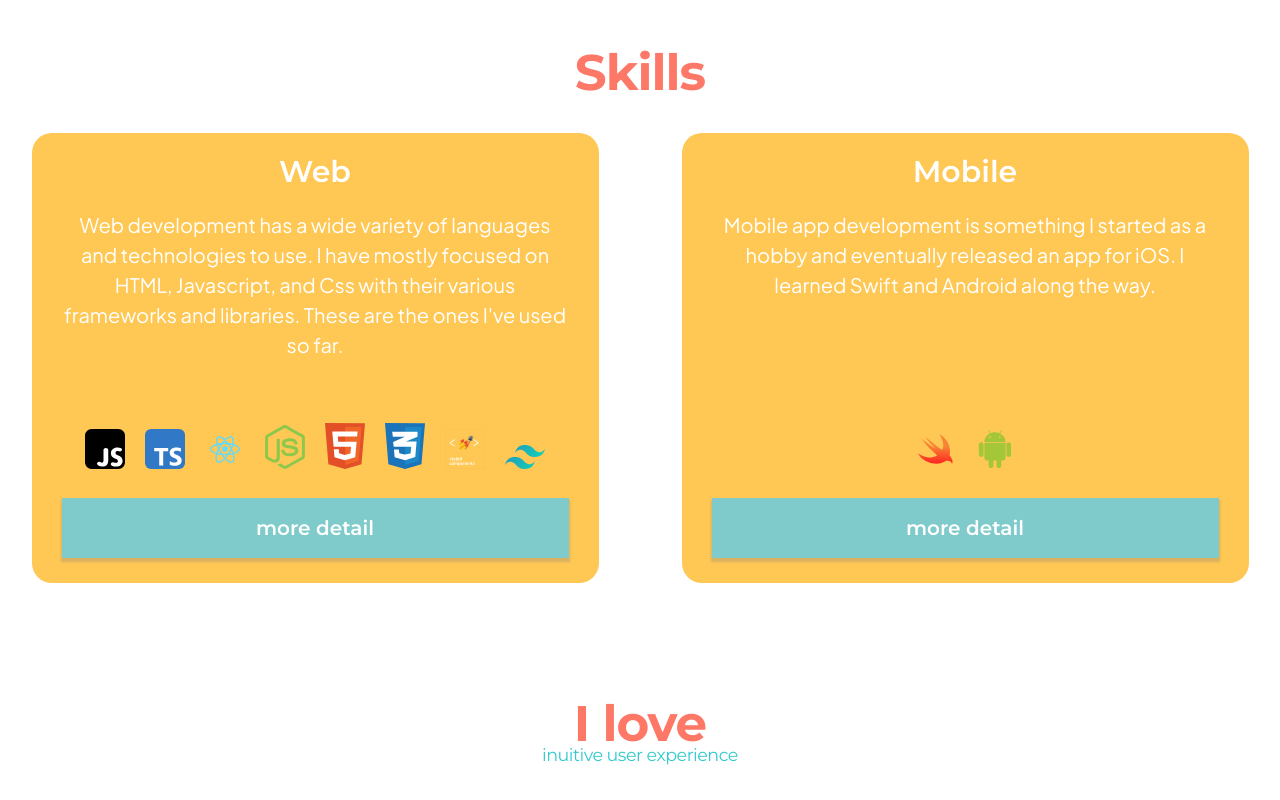
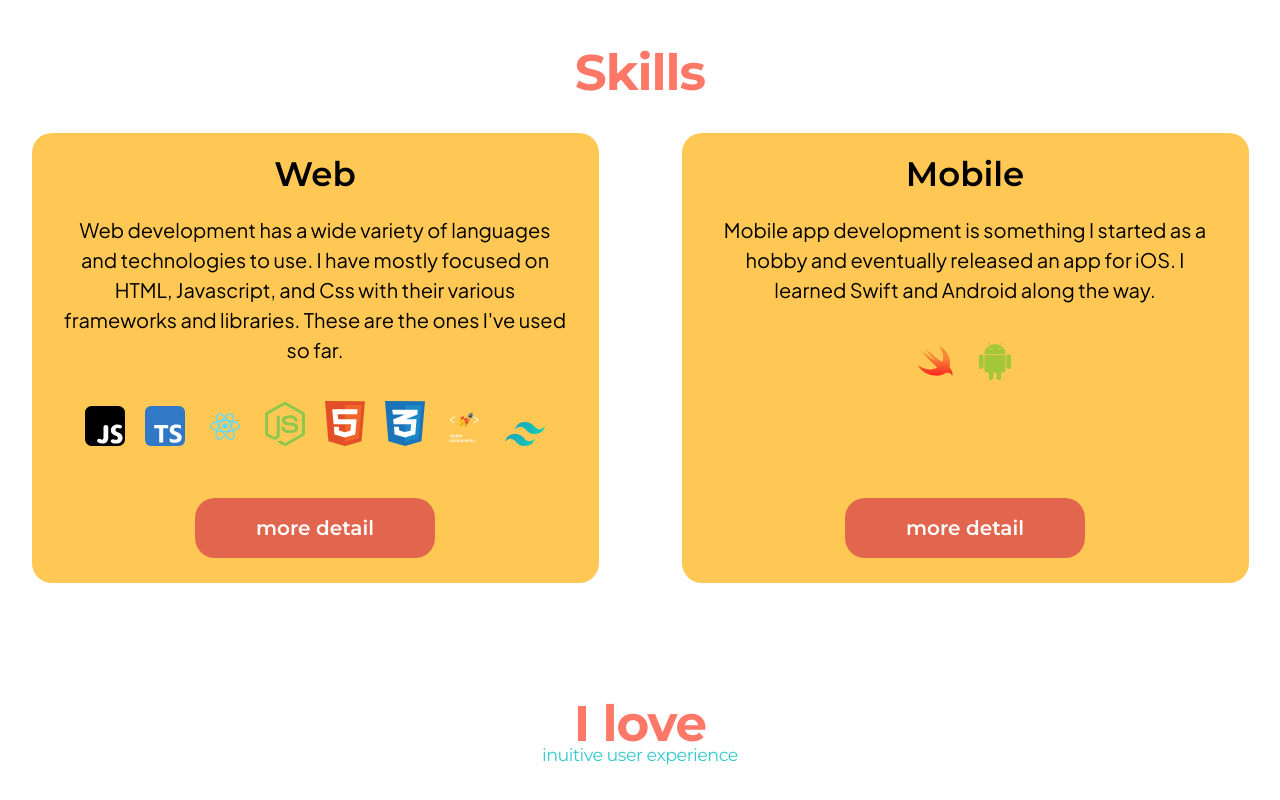
Before and after one commit to mcfliermeyer/Portfolio, a React (Create React App) app: page / in a window 1280 px wide. Shown: the part 1600-2400 px from the top of the page. Built offline with nearby package versions, Linux system fonts and the light colour scheme; no server answers; a web font is replaced by a local one.

Commit message:
Contact-form working along with color changes

```diff
--- a/src/components/FlipCard.tsx
+++ b/src/components/FlipCard.tsx
@@ -11,14 +11,14 @@ const StyledFlipCard = styled.div<FlipCardProps>`
   margin-inline: auto;
   display: block;
   position: relative;
-  color: #fff;
+  color: ${(p) => p.overload?.fontColor || "#ffffff"};
 
   @media (min-width: 425px) {
     max-width: 800px;
     margin-inline: auto;
   }
   .title {
-    font-size: 1.5rem;
+    font-size: 1.7rem;
     font-weight: 600;
     font-family: ${(props) => props.theme.fonts.nameTitleFont};
   }
@@ -28,8 +28,8 @@ const StyledFlipCard = styled.div<FlipCardProps>`
     display: inline-block;
     vertical-align: middle;
     cursor: pointer;
-    background-color: ${(props) => props.theme.colors.primaryBlue};
-    color: white;
+    background-color: ${(props) => props.overload?.ctaColor};
+    color: ${(p) => p.overload?.ctaFontColor || "#ffffff"};
     font-size: 1rem;
     font-weight: 600;
     font-family: ${(props) => props.theme.fonts.nameTitleFont};
@@ -37,22 +37,29 @@ const StyledFlipCard = styled.div<FlipCardProps>`
     padding: 1em 2em;
     margin: 0.5em;
     border: none;
-    box-shadow: 0 3px 2px 1px rgb(128, 128, 128, 0.3);
+    border-radius: 1em;
+  }
+  .more-detail-btn:hover, .more-detail-btn:focus-visible {
+    box-shadow: 3px 3px 20px -4px ${(p) => p.overload?.ctaColor},
+      -3px -3px 20px -4px ${(p) => p.overload?.ctaColor};
+      outline: none;
   }
 
   @media (min-width: 1200px) {
     .more-detail-btn {
       position: absolute;
       bottom: 15px;
-      left: 20px;
-      right: 20px;
+      left: 40px;
+      right: 40px;
+      margin-inline: auto;
+      max-width: 12rem;
     }
-    ${TechStackIconWrapper.Styled} {
+    /* ${TechStackIconWrapper.Styled} {
       position: absolute;
       left: 20px;
       right: 20px;
       bottom: 90px;
-    }
+    } */
   }
 
   /* css card flip logic  */
@@ -72,7 +79,7 @@ const StyledFlipCard = styled.div<FlipCardProps>`
       left: 0;
       right: 0;
       padding: 1em 1.5em 0.5em;
-      background-color: ${(props) => props.overload?.bg};
+      background-color: ${(props) => props.overload?.backgroundColor};
       border-top-left-radius: ${(props) => (props.overload?.isTop ? "1em" : 0)};
       border-top-right-radius: ${(props) =>
         props.overload?.isTop ? "1em" : 0};
@@ -87,7 +94,6 @@ const StyledFlipCard = styled.div<FlipCardProps>`
     }
     .back {
       transform: rotateY(180deg);
-      /* padding: 1rem 1.5rem; */
       .back-arrow-container {
         position: absolute;
         top: -25px;
@@ -107,8 +113,10 @@ interface FlipCardProps {
   overload?: {
     isTop?: Boolean;
     isBottom?: Boolean;
-    bg: Color;
-    fontColor?: Color;
+    backgroundColor?: string;
+    fontColor?: string;
+    ctaColor?: Color;
+    ctaFontColor?: Color;
   };
 }
 interface Props extends FlipCardProps {
@@ -129,7 +137,10 @@ const FlipCard = (props: Props) => {
   return (
     <StyledFlipCard
       overload={{
-        bg: props.overload?.bg || "#a168fe",
+        backgroundColor: props.overload?.backgroundColor,
+        fontColor: props.overload?.fontColor,
+        ctaColor: props.overload?.ctaColor,
+        ctaFontColor: props.overload?.ctaFontColor,
         isTop: props.overload?.isTop,
         isBottom: props.overload?.isBottom,
       }}
--- a/src/components/Projects.tsx
+++ b/src/components/Projects.tsx
@@ -14,7 +14,8 @@ import tailwindLogo from "../resources/tailwindcss.svg";
 import reactLogo from "../resources/react.svg";
 import typescriptLogo from "../resources/typescript.svg";
 import styledComponentsLogo from "../resources/styledComponents.svg";
-import { FunctionComponent, useEffect } from "react";
+import { FunctionComponent } from "react";
+import { MyTheme } from "../theme/globalStyles";
 // import Theme from "../theme/Theme";
 
 const StyledProjects = styled.div`
@@ -31,12 +32,19 @@ const StyledProjects = styled.div`
       grid-gap: 20px;
       ${FlipCard.Styled} {
         min-width: 90%;
-        .front, .back {
+        .front,
+        .back {
           border-radius: 1em;
           min-height: 420px;
         }
       }
     }
+  }
+  .links {
+    position: absolute;
+    left: 20px;
+    right: 20px;
+    bottom: 90px;
   }
 `;
 
@@ -45,14 +53,19 @@ interface ProjectProps {
 }
 
 const Projects: FunctionComponent<ProjectProps> = ({}) => {
-
+  const theme = useTheme() as MyTheme
+  const cardColor = theme.colors.darkerPinkish;
+  const ctaColor = theme.colors.primaryYellow;
+  const ctaFontColor = "#000000"
   return (
     <StyledProjects>
       <NewSection title={"Projects"} />
       <div className="large-screen-flex">
         <FlipCard
           overload={{
-            bg: "#FE7868",
+            backgroundColor: cardColor,
+            ctaColor: ctaColor,
+            ctaFontColor: ctaFontColor,
             isTop: true,
           }}
           title={"Manager Locator"}
@@ -62,10 +75,12 @@ const Projects: FunctionComponent<ProjectProps> = ({}) => {
               location up to date. I did not deploy this app but the code is on
               my github. This was a fun backend project to learn NodeJs.
             </p>,
-            <TechStackIconWrapper icons={[tailwindLogo, nodeLogo, htmlLogo]} />,
+            <div className="links">
+              <GithubIconWithLink link="https://github.com/mcfliermeyer/FieldTechBossAlert" />
+            </div>,
           ]}
           backComponents={[
-            <GithubIconWithLink link="https://github.com/mcfliermeyer/FieldTechBossAlert" />,
+            <TechStackIconWrapper icons={[tailwindLogo, nodeLogo, htmlLogo]} />,
             <h1 className="card-title">NodeJs</h1>,
             <p>
               Every project teaches me something new. This project specifically
@@ -88,7 +103,9 @@ const Projects: FunctionComponent<ProjectProps> = ({}) => {
         />
         <FlipCard
           overload={{
-            bg: "#FE7868",
+            backgroundColor: cardColor,
+            ctaColor: ctaColor,
+            ctaFontColor: ctaFontColor,
           }}
           title={"Quizzical"}
           frontComponents={[
@@ -97,13 +114,15 @@ const Projects: FunctionComponent<ProjectProps> = ({}) => {
               which contains questions and answers. At the end, the quiz shows
               all right and wrong answers.
             </p>,
+            <div className="links">
+              <GithubIconWithLink link="https://github.com/mcfliermeyer/Quizzical" />
+              <LiveSiteWithLink link="https://flier-quizzical-app.netlify.app/" />
+            </div>,
+          ]}
+          backComponents={[
             <TechStackIconWrapper
               icons={[reactLogo, styledComponentsLogo, htmlLogo]}
             />,
-          ]}
-          backComponents={[
-            <GithubIconWithLink link="https://github.com/mcfliermeyer/Quizzical" />,
-            <LiveSiteWithLink link="https://flier-quizzical-app.netlify.app/" />,
             <h1 className="card-title">General Learning</h1>,
             <p>
               This project was my first large scale project with no real
@@ -130,7 +149,9 @@ const Projects: FunctionComponent<ProjectProps> = ({}) => {
         />
         <FlipCard
           overload={{
-            bg: "#FE7868",
+            backgroundColor: cardColor,
+            ctaColor: ctaColor,
+            ctaFontColor: ctaFontColor,
             isBottom: true,
           }}
           title={"This Portfolio"}
@@ -139,12 +160,14 @@ const Projects: FunctionComponent<ProjectProps> = ({}) => {
               Of course this portfolio. I decided to try out TypeScript for this
               portfolio along with an old favorite of styled-components.
             </p>,
+            <div className="links">
+              <GithubIconWithLink link="https://github.com/mcfliermeyer/Portfolio" />
+            </div>,
+          ]}
+          backComponents={[
             <TechStackIconWrapper
               icons={[typescriptLogo, styledComponentsLogo, htmlLogo]}
             />,
-          ]}
-          backComponents={[
-            <GithubIconWithLink link="https://github.com/mcfliermeyer/Portfolio" />,
             <h1 className="card-title">TypeScript</h1>,
             <p>
               This is my first Typescript project. So far I have learned
--- a/src/components/SkillsSection.tsx
+++ b/src/components/SkillsSection.tsx
@@ -1,4 +1,4 @@
-import styled from "styled-components";
+import styled, { useTheme } from "styled-components";
 import FlipCard from "./FlipCard";
 import NewSection from "./NewSection";
 import TechStackIconWrapper from "./TechStackIconWrapper";
@@ -13,6 +13,7 @@ import htmlLogo from "../resources/html-1.svg";
 import cssLogo from "../resources/css-3.svg";
 import styledComponentsLogo from "../resources/styledComponents.svg";
 import appDownloads from "../resources/appDownloads.jpg";
+import { MyTheme } from "../theme/globalStyles";
 
 const StyledSkillsSection = styled.section`
   .img-container {
@@ -46,13 +47,19 @@ const StyledSkillsSection = styled.section`
 `;
 
 const SkillsSection = () => {
+  const theme = useTheme() as MyTheme
+  const cardFontColor = "#000000";
+  const cardColor = theme.colors.primaryYellow;
+  const ctaColor = theme.colors.darkerPinkish;
   return (
     <StyledSkillsSection>
       <NewSection title={"Skills"} />
       <div className="large-screen-flex">
         <FlipCard
           overload={{
-            bg: "#ffc753",
+            fontColor: cardFontColor,
+            backgroundColor: cardColor,
+            ctaColor: ctaColor,
             isTop: true,
           }}
           title={"Web"}
@@ -80,7 +87,9 @@ const SkillsSection = () => {
         />
         <FlipCard
           overload={{
-            bg: "#ffc753",
+            fontColor: cardFontColor,
+            backgroundColor: cardColor,
+            ctaColor: ctaColor,
             isBottom: true,
           }}
           title={"Mobile"}
--- a/src/theme/Theme.tsx
+++ b/src/theme/Theme.tsx
@@ -4,8 +4,12 @@ import { ThemeProvider } from "styled-components";
 const theme = {
   colors: {
     primaryBlue: "#7FCACB",
+    darkerBlue: "#28A2A4",
     primaryPinkish: "#FE7868",
+    darkerPinkish: "#E2654D",
     primaryYellow: "#ffc753",
+    primaryPurple: "#8E48FE",
+    darkerPurple: "#6201FE",
   },
   fonts: {
     nameTitleFont: "Montserrat",
--- a/src/theme/globalStyles.tsx
+++ b/src/theme/globalStyles.tsx
@@ -1,6 +1,19 @@
 import { createGlobalStyle } from "styled-components";
 
-const GlobalStyle = createGlobalStyle`
+export interface MyTheme {
+  colors: {
+    primaryBlue: string;
+    darkerBlue: string;
+    primaryPinkish: string;
+    darkerPinkish: string;
+    primaryYellow: string;
+    darkerYellow: string;
+    primaryPurple: string;
+    darkerPurple: string;
+  };
+}
+
+const GlobalStyle = createGlobalStyle<{theme: MyTheme}>`
   html {
     font-size: 16px;
     margin: 0;
```
Also changed, not shown: src/components/Contact.tsx (+74 -33 lines).
